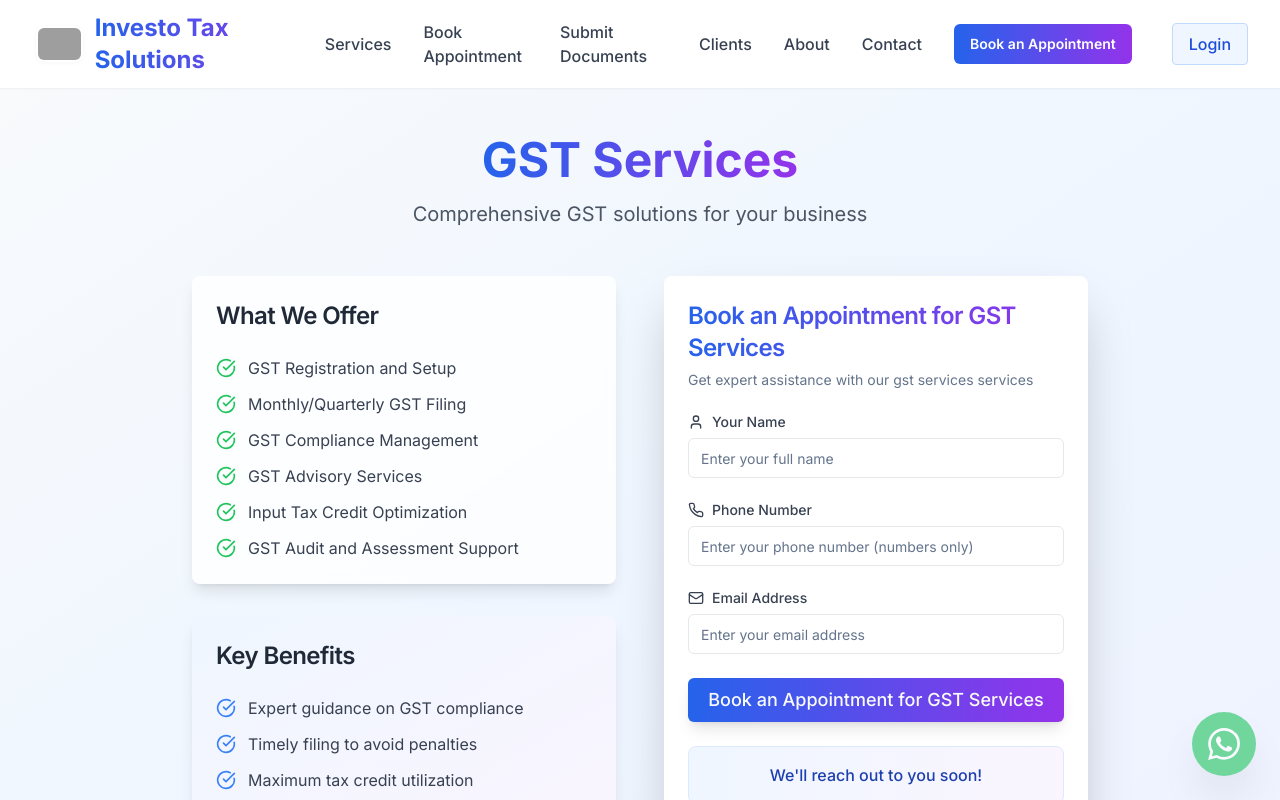
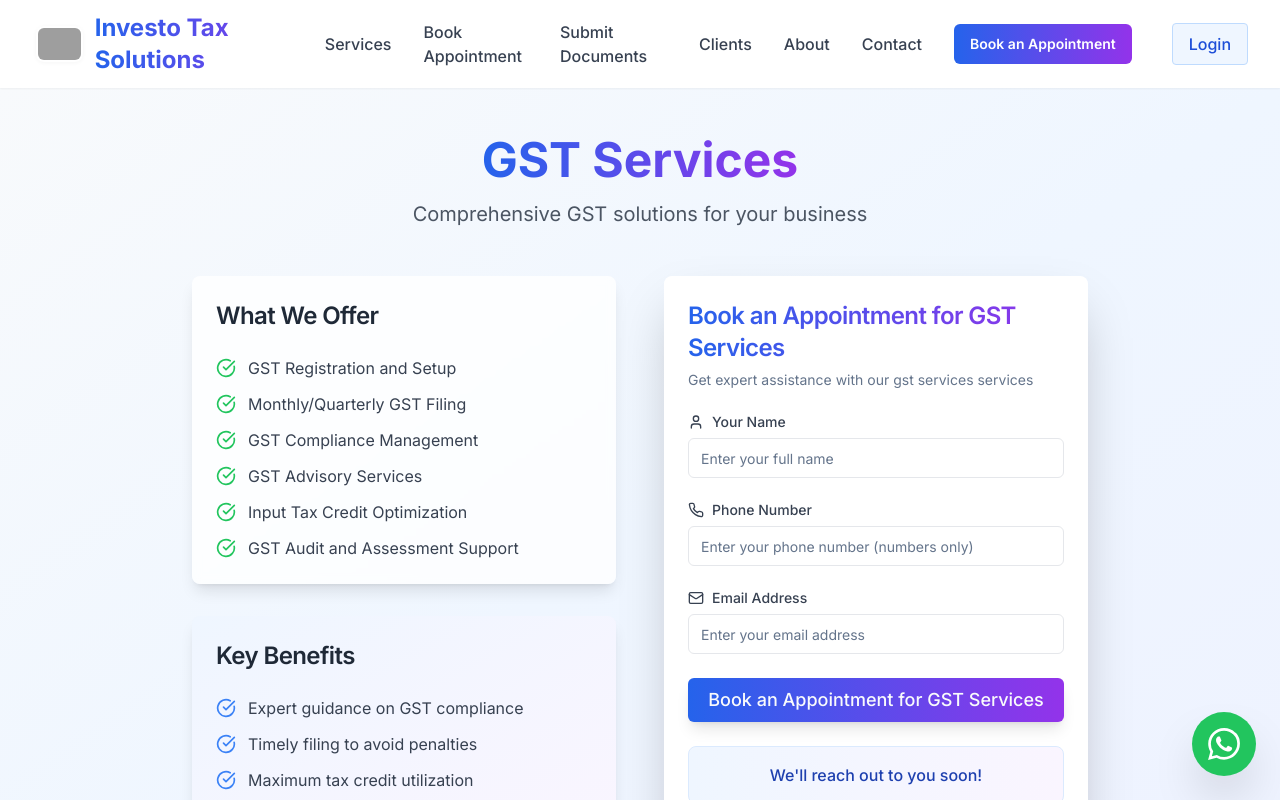
Before and after one commit to naman616/investo-tax-solutions, a React (Vite) app: page / in a window 1280 px wide. Both pictures are taken after a click on the element 213 px from the left and 1004 px from the top of the page. Shown: the top 800 px of the page. Built offline with nearby package versions, Linux system fonts and the light colour scheme; grey boxes are pictures that could not be loaded.

Commit message:
Remove flickering (animate-pulse) from floating WhatsApp button

```diff
--- a/src/pages/ServiceDetail.tsx
+++ b/src/pages/ServiceDetail.tsx
@@ -368,7 +368,7 @@ const ServiceDetail = () => {
         <div className="fixed bottom-6 right-6 z-50">
           <button
             onClick={() => window.open(whatsappUrl, '_blank')}
-            className="bg-green-500 hover:bg-green-600 text-white p-4 rounded-full shadow-2xl transition-all duration-300 hover:scale-110 animate-pulse"
+            className="bg-green-500 hover:bg-green-600 text-white p-4 rounded-full shadow-2xl transition-all duration-300 hover:scale-110"
             aria-label="Contact us on WhatsApp"
           >
             <svg width="32" height="32" viewBox="0 0 24 24" fill="currentColor">
```
